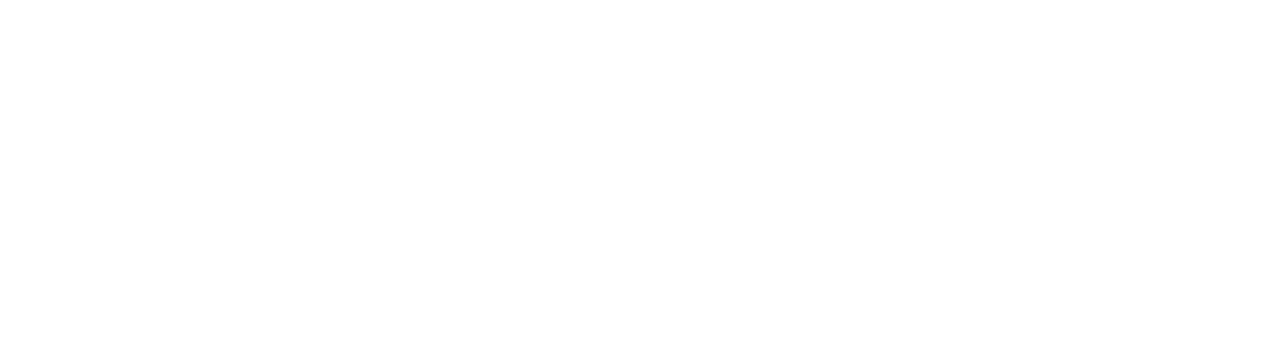
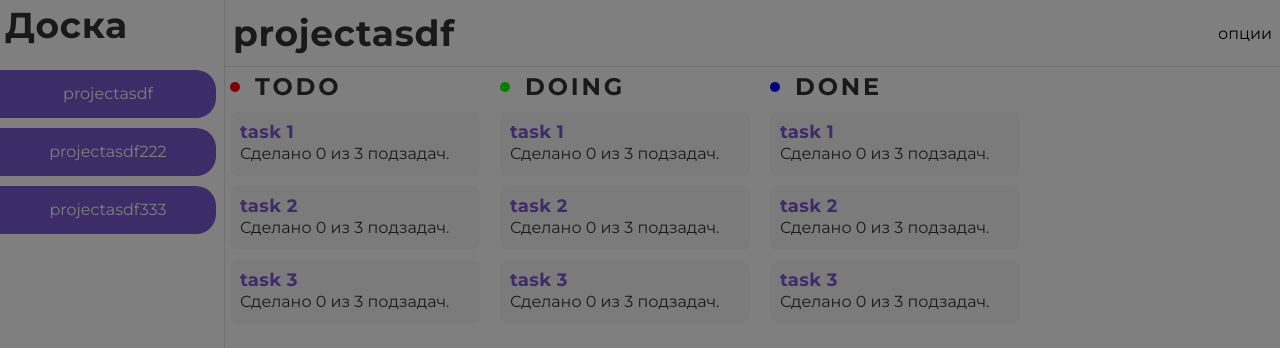
Before and after one commit to booklia/task_manager, a React (Vite) app: page / in a window 1280 px wide. Shown: the top 348 px of the page. Built offline with nearby package versions, Linux system fonts and the light colour scheme.

Commit message:
finished remove and started task

```diff
--- a/src/components/blocks/modalContainer/ModalContainer.tsx
+++ b/src/components/blocks/modalContainer/ModalContainer.tsx
@@ -1,13 +1,15 @@
 import React from "react";
 import ModalCreate from "../../modals/modalCreate/ModalCreate";
 import ModalEdit from "../../modals/modalEdit/ModalEdit";
+import styled from "styled-components";
 import ModalRemove from "../../modals/modalRemove/ModalRemove";
+import ModalTask from "../../modals/modalTask/ModalTask";
 import { useSelector } from "react-redux";
 import { Store } from "../../../store/data";
 const ModalContainer = () => {
   const modalState = useSelector((state: Store) => state.modal);
   return (
-    <div className="modal modal-container">
+    <StyledModalContainer>
       {/*{modalState.operation === "CREATE" && (*/}
       {/*  <ModalCreate type={modalState.type} removeId={modalState.elementId} />*/}
       {/*)}*/}
@@ -18,10 +20,19 @@
       {/*<ModalRemove type={modalState.type} removeId={modalState.elementId} />*/}
       {/*)}*/}
       {/*{modalState.operation === "VIEW" && (*/}
-      {/*  <ModalView type={modalState.type} removeId={modalState.elementId} />*/}
+      {/*<ModalTask type={modalState.type} removeId={modalState.elementId} />*/}
       {/*)}*/}
-    </div>
+    </StyledModalContainer>
   );
 };
 
+const StyledModalContainer = styled.div`
+  background: rgba(0, 0, 0, 0.5);
+  position: fixed;
+  width: 100%;
+  height: 100%;
+  cursor: pointer;
+  z-index: 1;
+`;
+
 export default ModalContainer;
--- a/src/components/modals/modalRemove/ModalRemove.tsx
+++ b/src/components/modals/modalRemove/ModalRemove.tsx
@@ -34,6 +34,7 @@
   display: flex;
   flex-direction: column;
   gap: 15px;
+  margin: 15% auto;
 `;
 
 const StyledH = styled.h3`
--- a/src/pages/Dashboard/Dashboard.tsx
+++ b/src/pages/Dashboard/Dashboard.tsx
@@ -7,8 +7,8 @@
 const Dashboard = () => {
   return (
     <StyledDashboard>
-      {/*<Menu/>*/}
-      {/*<Board/>*/}
+      <Menu />
+      <Board />
       <ModalContainer />
     </StyledDashboard>
   );
```
Also changed, not shown: src/components/modals/modalTask/ModalTask.tsx (+24 -0 lines).
